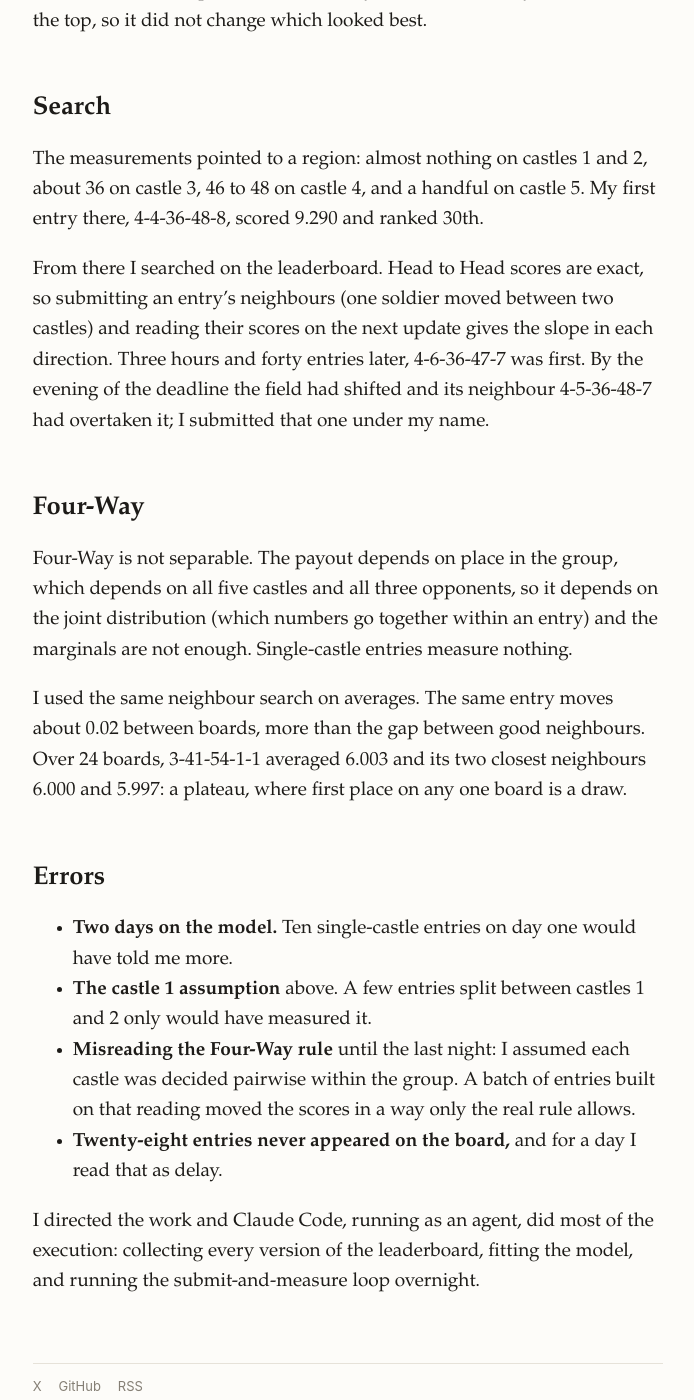
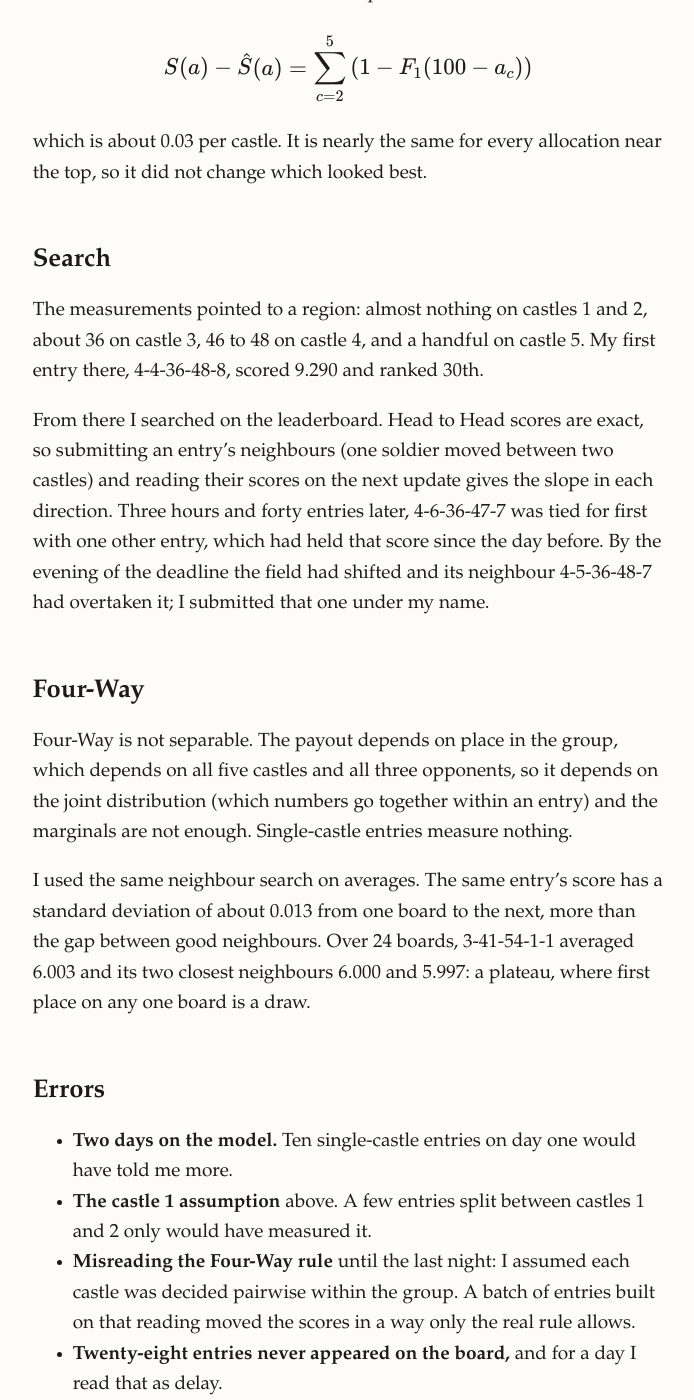
Before and after one commit to kinshu0/kinshu0.github.io, a Jekyll site: the page built from _posts/2026-11-22-castle-challenge.markdown, in a window 1280 px wide and 1400 px high, scrolled down 7163 px. Shown: the whole window, without its empty margins (292-986 px from the left). Built offline with Jekyll 4.4.1, drawn with Linux system fonts in a browser that asks for light colours; some of the changed text lies outside the part shown.

Commit message:
Castle post: corrections from the project's own artifacts (model refit, tie, noise, cadence)
Co-Authored-By: Claude Fable 5.2 <noreply@anthropic.com>

```diff
--- a/_posts/2026-11-22-castle-challenge.markdown
+++ b/_posts/2026-11-22-castle-challenge.markdown
@@ -22,7 +22,7 @@ I finished first in both games of the No Limit Castle Challenge, a strategy puzz
 <figcaption>The cards the site generated for my entry on 7 November, the night of the deadline.</figcaption>
 </figure>
 
-The leaderboard was recomputed about every half hour. The counts cover the 105 versions published in the 45 hours after my entry appeared, on the last update before the Boston deadline.
+The leaderboard was recomputed on a 15-minute clock and republished whenever something had changed. The counts cover the 105 versions published in the 45 hours after my entry appeared, on the last update before the Boston deadline.
 
 Two caveats. In Head to Head, first place was shared: with one of my own measurement entries (explained below), and later with five entries that copied the allocation. Four-Way is scored on randomly drawn groups, so entries change order every time the board is recomputed. Mine was third on the first board, first more often than any other entry (the next best had 29), and never lower than tenth.
 
@@ -99,7 +99,7 @@ To fill that gap I fitted a model of $$P$$.
 
 It was wrong at the top. A calibration entry of 20 soldiers on every castle was predicted to score 7.7 to 8.5 and scored 6.13. Three of the first four entries the model chose came in 0.5 to 0.7 below prediction. It said 41 soldiers on castle 4 would beat 87% of the field; the measured figure was 71%.
 
-The constraints do not identify $$P$$: many different joint distributions reproduce the same scores and zero shares, and the prior had picked one softer than the real field in the range that matters, 25 to 60 soldiers on castles 3 to 5. Adding probes as constraints and refitting did not fix it: the model's best allocation changed shape on every refit. This took two days.
+The constraints do not identify $$P$$: many different joint distributions reproduce the same scores and zero shares, and the prior had picked one softer than the real field in the range that matters, 25 to 60 soldiers on castles 3 to 5. Adding probes as constraints and refitting did not fix it at first: the model's best allocation changed shape on every refit. This took two days. Only later, refitted with every measurement from the next section as a constraint, did the model reproduce all 123 known entries to within 0.01 and agree with the leaderboard about the best allocation. By then the measurements had already found it.
 
 ## Measuring the field directly
 
@@ -140,13 +140,13 @@ which is about 0.03 per castle. It is nearly the same for every allocation near
 
 The measurements pointed to a region: almost nothing on castles 1 and 2, about 36 on castle 3, 46 to 48 on castle 4, and a handful on castle 5. My first entry there, 4-4-36-48-8, scored 9.290 and ranked 30th.
 
-From there I searched on the leaderboard. Head to Head scores are exact, so submitting an entry's neighbours (one soldier moved between two castles) and reading their scores on the next update gives the slope in each direction. Three hours and forty entries later, 4-6-36-47-7 was first. By the evening of the deadline the field had shifted and its neighbour 4-5-36-48-7 had overtaken it; I submitted that one under my name.
+From there I searched on the leaderboard. Head to Head scores are exact, so submitting an entry's neighbours (one soldier moved between two castles) and reading their scores on the next update gives the slope in each direction. Three hours and forty entries later, 4-6-36-47-7 was tied for first with one other entry, which had held that score since the day before. By the evening of the deadline the field had shifted and its neighbour 4-5-36-48-7 had overtaken it; I submitted that one under my name.
 
 ## Four-Way
 
 Four-Way is not separable. The payout depends on place in the group, which depends on all five castles and all three opponents, so it depends on the joint distribution (which numbers go together within an entry) and the marginals are not enough. Single-castle entries measure nothing.
 
-I used the same neighbour search on averages. The same entry moves about 0.02 between boards, more than the gap between good neighbours. Over 24 boards, 3-41-54-1-1 averaged 6.003 and its two closest neighbours 6.000 and 5.997: a plateau, where first place on any one board is a draw.
+I used the same neighbour search on averages. The same entry's score has a standard deviation of about 0.013 from one board to the next, more than the gap between good neighbours. Over 24 boards, 3-41-54-1-1 averaged 6.003 and its two closest neighbours 6.000 and 5.997: a plateau, where first place on any one board is a draw.
 
 ## Errors
 
```
